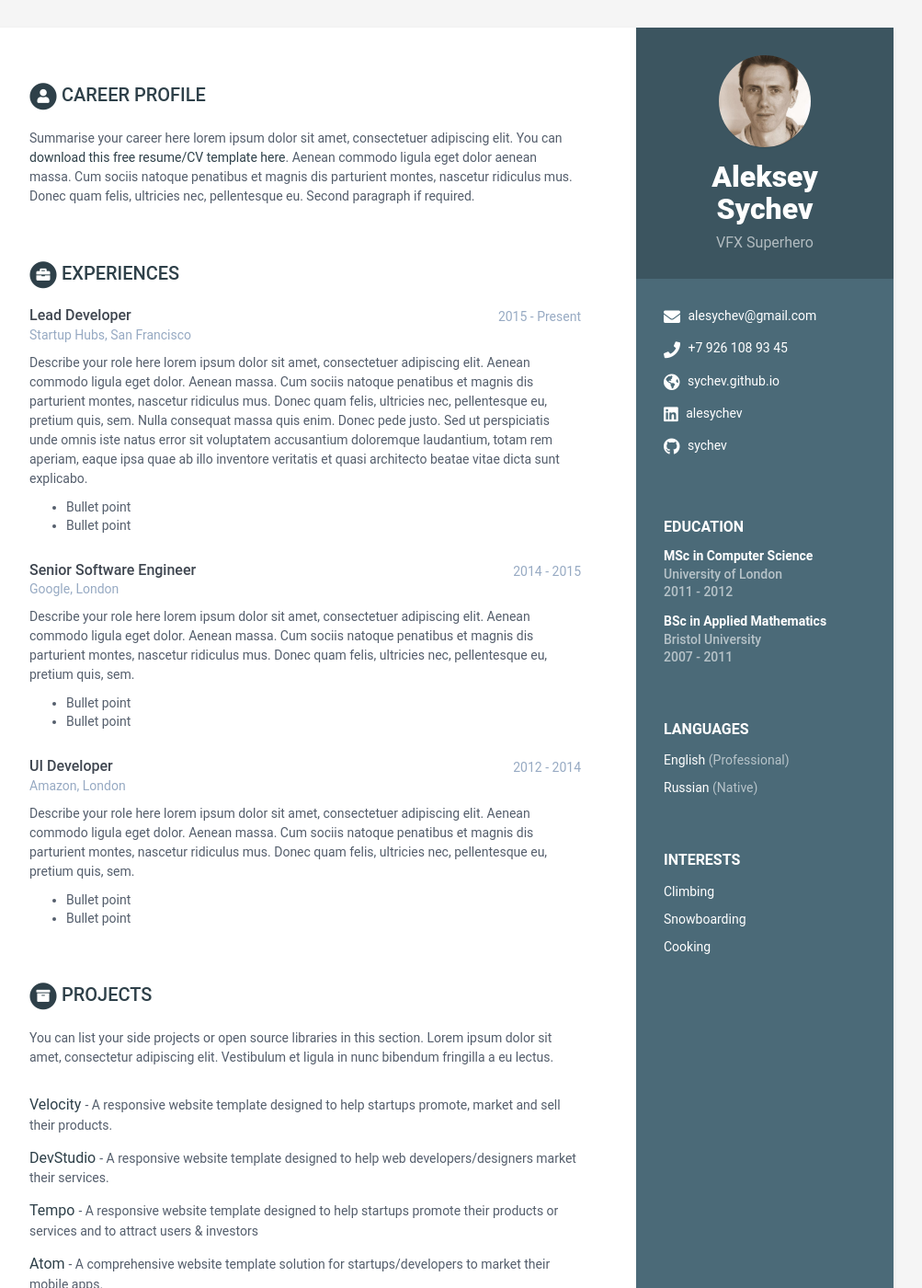
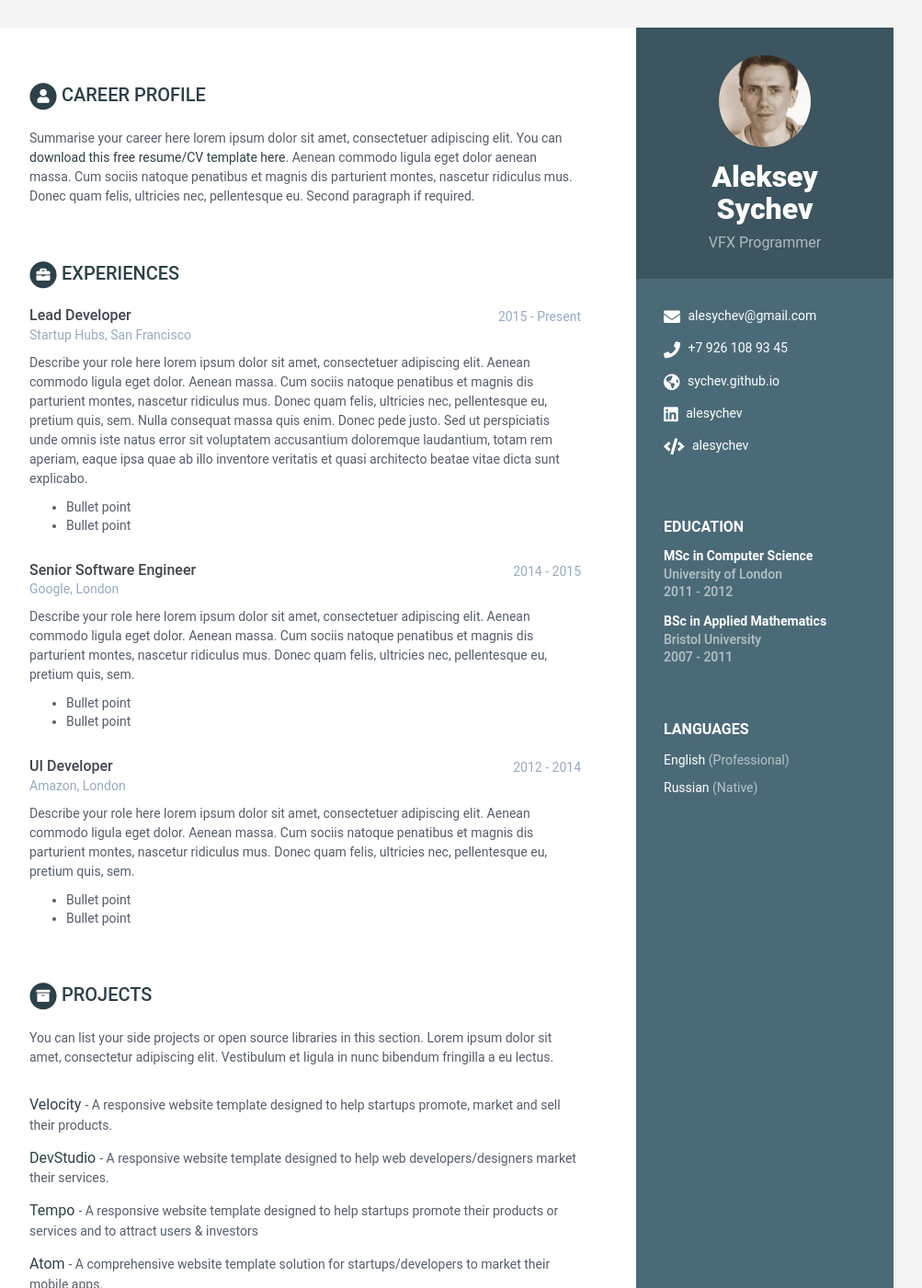
Before and after one commit to sychev/sychev.github.io, a Jekyll site: the page built from index.html, in a window 1280 px wide and 1400 px high. Shown: the whole window at 92% size, without its empty margins (168-1171 px from the left). Built offline with Jekyll 4.4.1, drawn with Linux system fonts in a browser that asks for light colours.

```diff
--- a/_config.yml
+++ b/_config.yml
@@ -1,7 +1,7 @@
 #Update all the sections by editing the data.yml file inside _data folder.
 
 # Site Settings
-title: My Resume
+title: Aleksey Sychev — VFX Programmer
 url: 'http://sychev.github.io'
 # baseurl: '/online-cv' #change it according to your repository name
 description: A beautiful Jekyll theme for creating resume
--- a/_data/data.yml
+++ b/_data/data.yml
@@ -8,7 +8,7 @@ sidebar:
 
     # Profile information
     name: Aleksey Sychev
-    tagline: VFX Superhero
+    tagline: VFX Programmer
     avatar: profile.png  #place a 100x100 picture inside /assets/images/ folder and provide the name of the file below
 
     # Sidebar links
@@ -16,13 +16,14 @@ sidebar:
     phone: +7 926 108 93 45
     website: sychev.github.io #do not add http://
     linkedin: alesychev
-    github: sychev
+    github: # sychev
     telegram: # add your nickname without '@' sign
     gitlab:
     bitbucket:
     twitter: # '@webjeda'
     stack-overflow: # Number/Username, e.g. 123456/alandoe
     codewars:
+    codesignal: alesychev
     goodreads: # Number-Username, e.g. 123456-alandoe
 
     languages:
@@ -32,15 +33,15 @@ sidebar:
       - idiom: Russian
         level: Native
 
-    interests:
-      - item: Climbing
-        link:
-
-      - item: Snowboarding
-        link:
-
-      - item: Cooking
-        link:
+    # interests:
+    #   - item: Climbing
+    #     link:
+    #
+    #   - item: Snowboarding
+    #     link:
+    #
+    #   - item: Cooking
+    #     link:
 
 career-profile:
     title: Career Profile
--- a/_includes/contact.html
+++ b/_includes/contact.html
@@ -61,6 +61,13 @@
     </li>
     {% endif %}
 
+    {% if sidebar.codesignal %}
+    <li class="codesignal"><i class="fas fa-code"></i>
+      <a href="https://app.codesignal.com/profile/{{ sidebar.codesignal }}" target="_blank">{{ sidebar.codesignal }}</a>
+    </li>
+    {% endif %}
+
+
     {% if sidebar.codewars %}
     <li class="codewars"><i class="fas fa-code"></i>
       <a href="https://www.codewars.com/users/{{ sidebar.codewars }}/completed_solutions" target="_blank">{{ sidebar.codewars }}</a>
```
